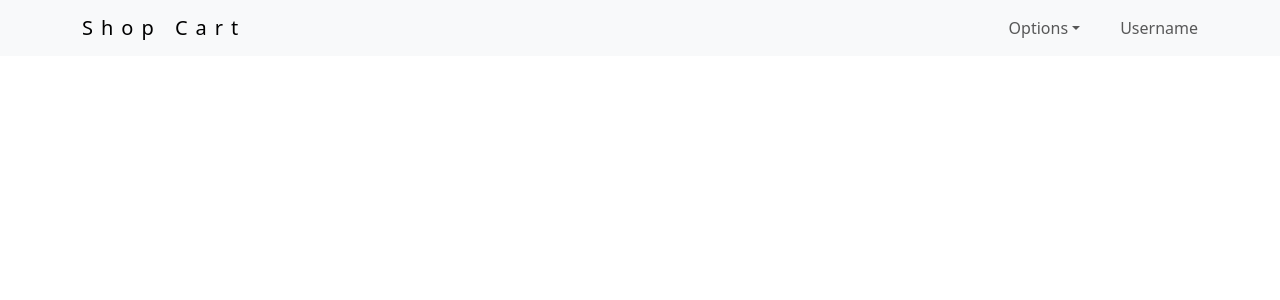
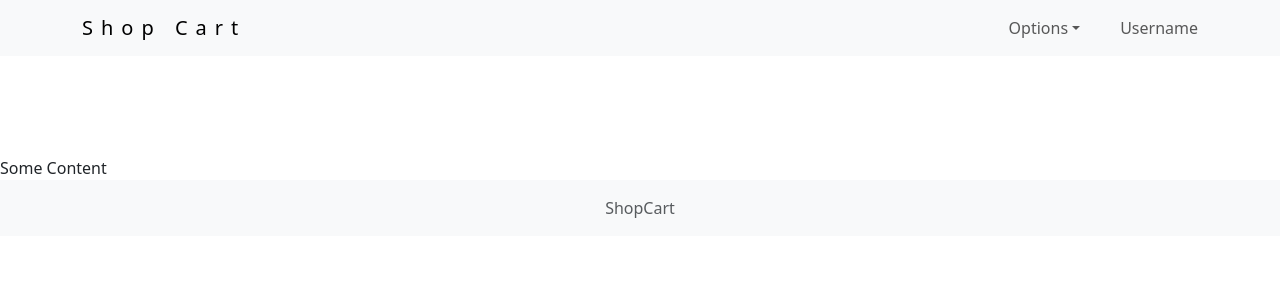
Before and after one commit to hussainaabid99/ShopCart, a React (Vite) app: page / in a window 1280 px wide. Shown: the top 300 px of the page. Built offline with nearby package versions, Linux system fonts and the light colour scheme.

Commit message:
Added footer and removed stickty navbar to normal

```diff
--- a/src/App.css
+++ b/src/App.css
@@ -0,0 +1,4 @@
+.app-wrapper {
+     display: flex;
+     flex-direction: column;
+}
--- a/src/App.jsx
+++ b/src/App.jsx
@@ -1,12 +1,17 @@
 import './App.css'
+import Footer from './components/Footer/Footer';
 import Header from './components/Header/Header';
 
 function App() {
 
   return (
-    <>
-      <Header color="light" light={true} expand="md" container="md" fixed="top" />
-    </>
+    <div className='app-wrapper'>
+      <Header color="light" light={true} expand="md" container="md" />
+      <div style={{ marginTop: '100px' }}>
+        Some Content
+      </div>
+      <Footer />
+    </div>
   )
 }
 
--- a/src/components/Footer/Footer.jsx
+++ b/src/components/Footer/Footer.jsx
@@ -0,0 +1,13 @@
+function Footer() {
+     return (
+          <footer className="footer mt-auto py-3 bg-body-tertiary">
+               <div className="container d-flex justify-content-center">
+                    <span className="text-body-secondary">
+                         ShopCart
+                    </span>
+               </div>
+          </footer>
+     )
+}
+
+export default Footer;
--- a/src/components/Header/Header.jsx
+++ b/src/components/Header/Header.jsx
@@ -13,7 +13,7 @@
 } from 'reactstrap';
 
 //CSS import
-import './Header.css'
+import './Header.css';
 
 function Header(props) {
      const [isOpen, setIsOpen] = useState(false);
@@ -46,5 +46,4 @@
      );
 }
 
-
 export default Header;
```
